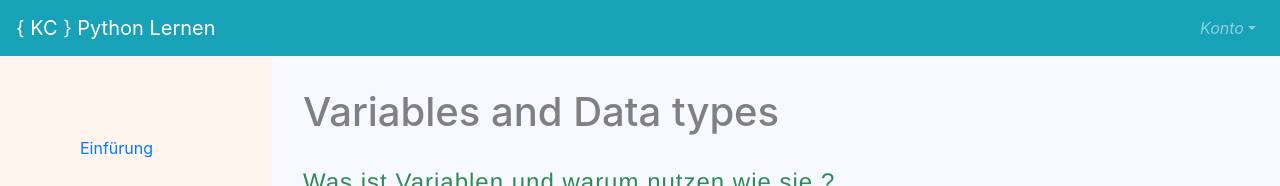
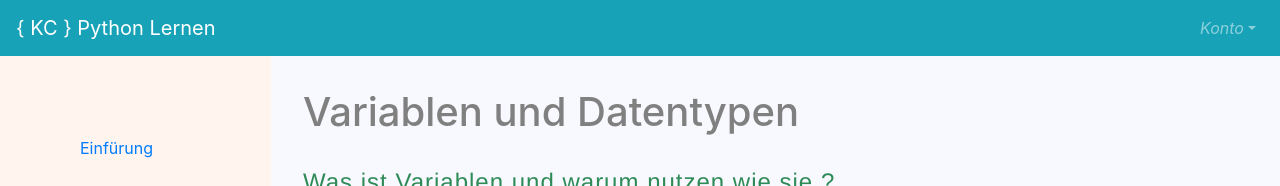
Before and after one commit to hamzahda/lernumgebung, a Vue app in the folder application/: page /Datentypen in a window 1280 px wide. Shown: the top 186 px of the page. Built offline with nearby package versions, Linux system fonts and the light colour scheme; sample sign-in values are in the browser's storage.

Commit message:
tutor lernumgebung

```diff
--- a/application/src/Views/Vars.vue
+++ b/application/src/Views/Vars.vue
@@ -1,7 +1,7 @@
 <template>
   <div class="topic">
     <div class="content">
-      <h1>Variables and Data types</h1>
+    <h1>Variablen und Datentypen</h1>
       <div class="text">
         <br />
         <h2>Was ist Variablen und warum nutzen wie sie ?</h2>
```
Also changed, not shown: 2 other files (tests, documents, lock files or other folders).
